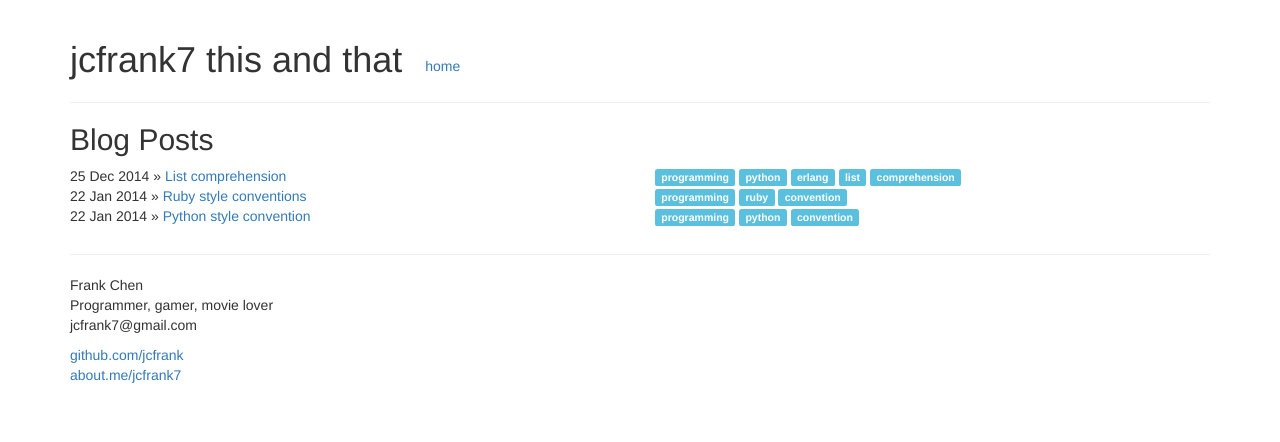
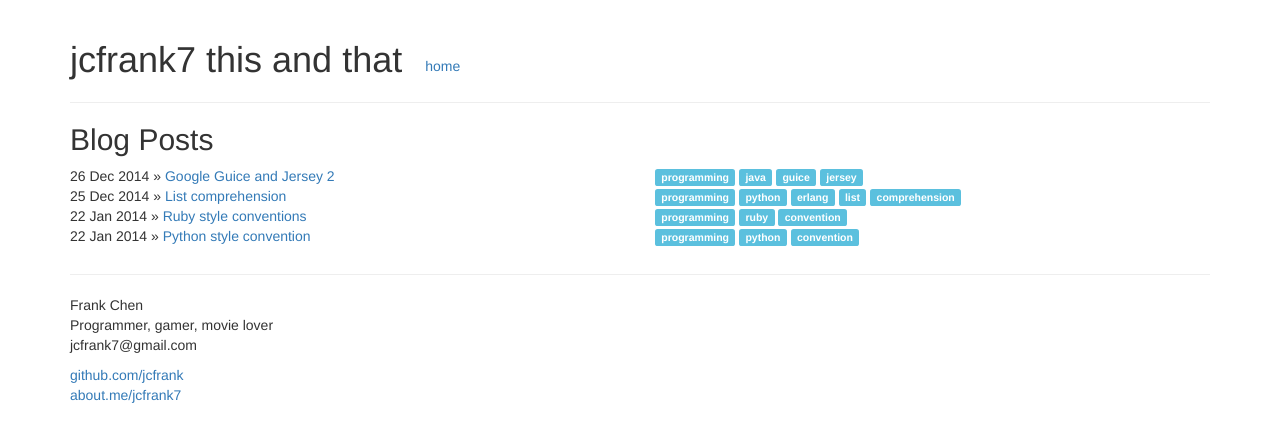
Before and after one commit to jcfrank/jcfrank.github.io, a Jekyll site: the page built from index.html, in a window 1280 px wide. Shown: the top 442 px of the page. Built offline with Jekyll 4.4.1, drawn with Linux system fonts in a browser that asks for light colours; Markdown is read by kramdown in place of the engine named in the settings; some of the changed lines change nothing that is shown.

Commit message:
new post.

````diff
--- /dev/null
+++ b/_posts/2014-12-26-guice-jersey2.markdown
@@ -0,0 +1,51 @@
+---
+layout: post
+title: "Google Guice and Jersey 2"
+date: 2014-12-26
+comments: true
+categories: programming
+tags: programming java guice jersey
+---
+
+It's a bit tricky to have Guice and Jersey 2 work together.
+Generally, if we want to use Dependency Injection with Jersey 2, Spring is a better
+choice.
+
+Both of them have solutions to integrate with Jersey 2, but the Spring
+one is better documented.
+
+How to
+------
+
+In pom.xml, include guice and guice-servlet dependencies. Then add
+this dependency, too.
+
+```xml
+<dependency>
+    <groupId>org.glassfish.hk2</groupId>
+    <artifactId>guice-bridge</artifactId>
+    <version>2.3.0</version>
+</dependency>
+```
+
+For Jersey 2, include jersey-container-servlet dependency, and extends
+Jersey's ResourceConfig.
+
+```java
+@Inject
+public MyApplication(ServiceLocator serviceLocator) {
+    packages(true, "my.resource.package");
+
+    GuiceBridge.getGuiceBridge().initializeGuiceBridge(serviceLocator);
+    GuiceIntoHK2Bridge guiceBridge =
+        serviceLocator.getService(GuiceIntoHK2Bridge.class);
+    guiceBridge.bridgeGuiceInjector(
+        Guice.createInjector(Stage.PRODUCTION,
+            new MyModule()
+        ));
+}
+```
+
+Of course other Jersey related configurations and Guice filters in
+web.xml all need to be set.
+But this is the tricky part that took me a lot of time.
--- a/css/app.css
+++ b/css/app.css
@@ -4,6 +4,5 @@
 }
 
 .title .btn-link {
-  color: #aaa;
   margin-left: 1em;
 }
````
